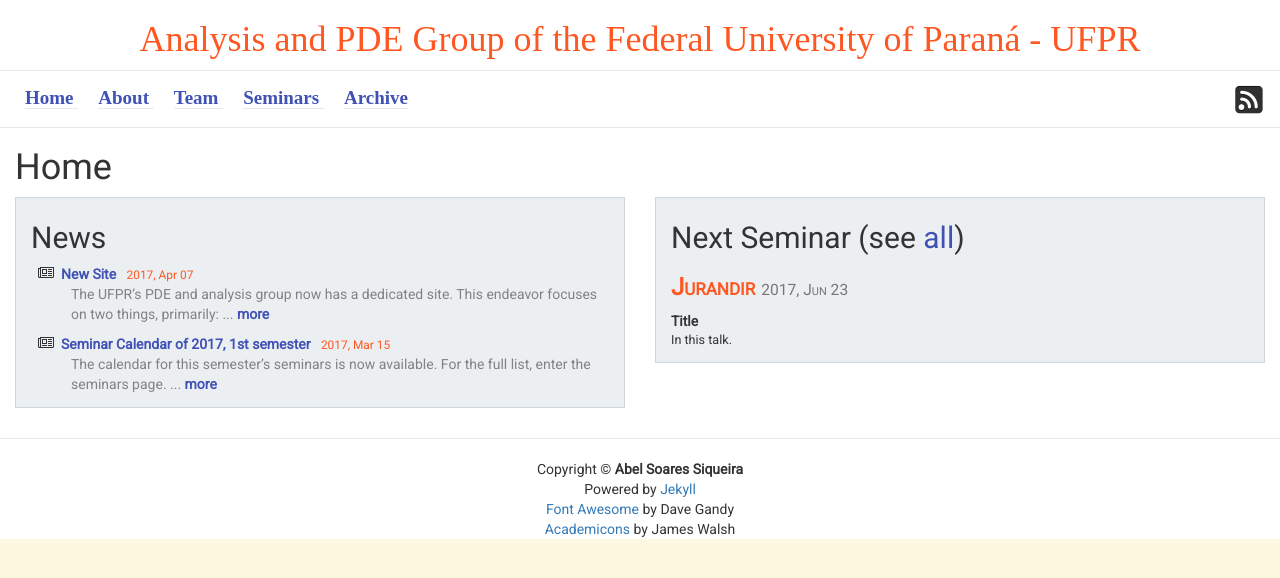
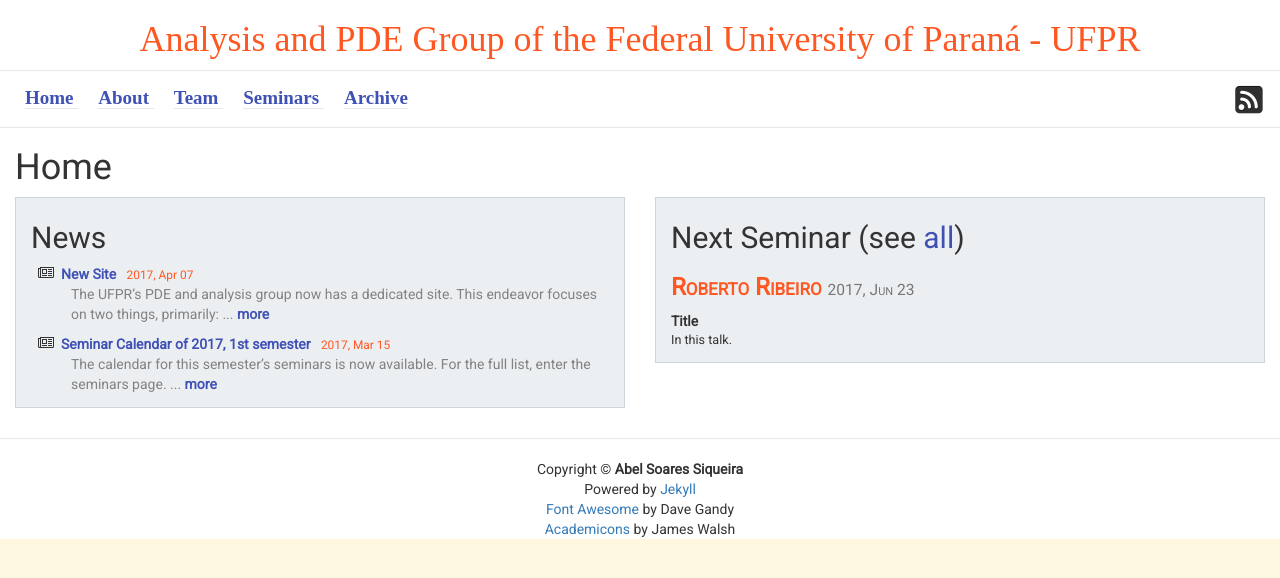
Before and after one commit to ufpr-pde/ufpr-opt.github.io, a Jekyll site: the page built from a_home.md, in a window 1280 px wide. Shown: the top 578 px of the page. Built offline with Jekyll 4.4.1, drawn with Linux system fonts in a browser that asks for light colours; some web fonts are replaced.

Commit message:
Update seminars.yml

```diff
--- a/_data/seminars.yml
+++ b/_data/seminars.yml
@@ -76,7 +76,7 @@
   abstract: >
     In this talk.
 
-- author: Jurandir
+- author: Roberto Ribeiro
   date: 2017-06-23
   semester: 2017s1
   affiliation: UFPR
@@ -84,7 +84,7 @@
   abstract: >
     In this talk.
 
-- author: Roberto Ribeiro
+- author: Jurandir
   date: 2017-06-30
   semester: 2017s1
   affiliation: UFPR
```
